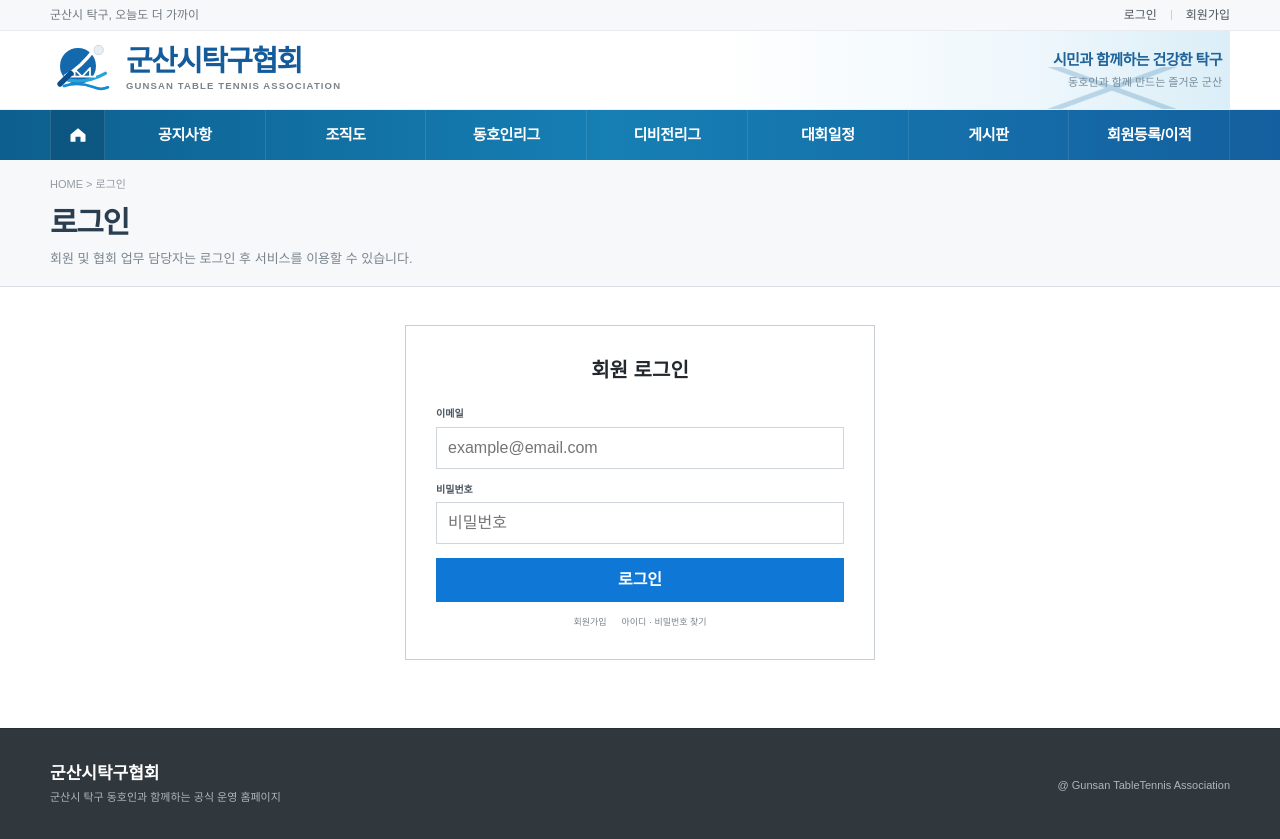
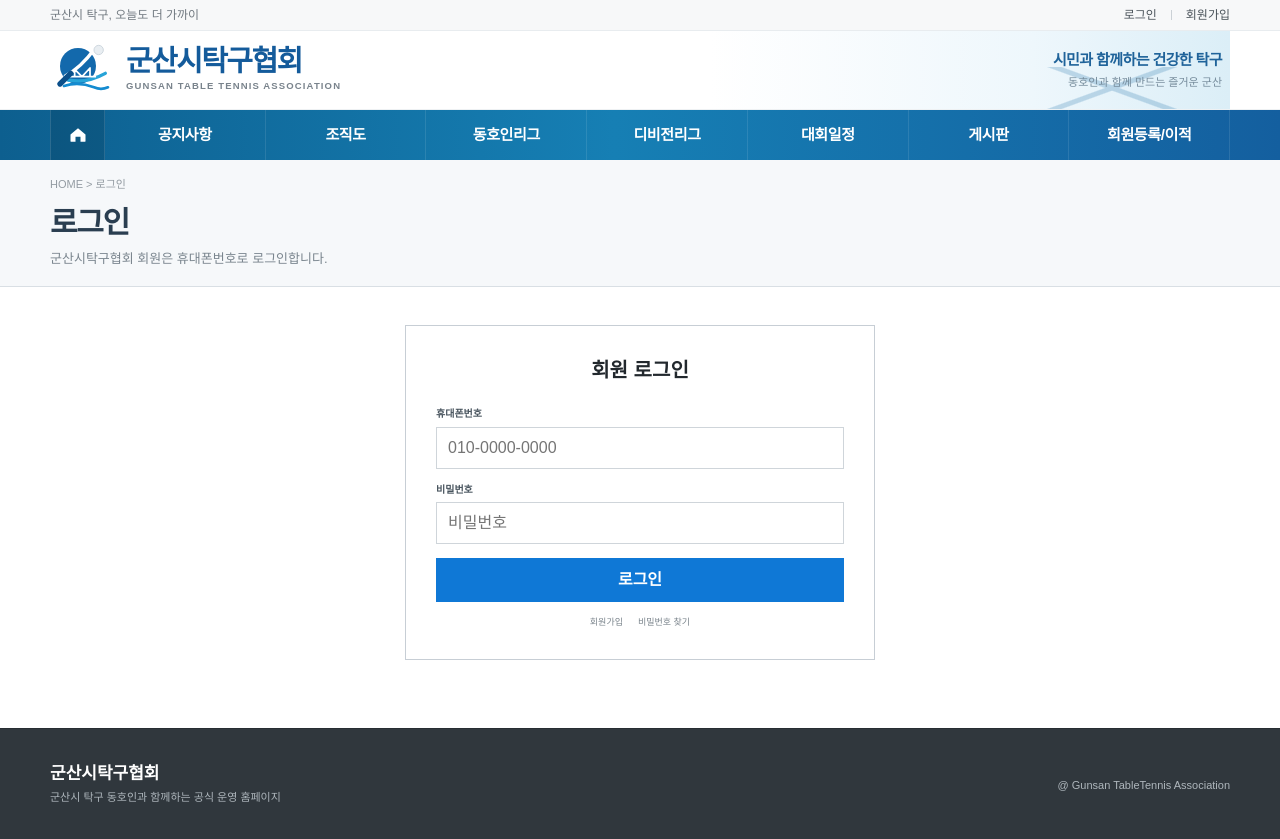
Before and after one commit to Aprasaks/gunsan-table-tennis-association, a Next.js app: page /login in a window 1280 px wide. Built offline with nearby package versions, Linux system fonts and the light colour scheme.

Commit message:
로그인을 휴대폰번호 기반으로 정리

```diff
--- a/src/app/login/page.tsx
+++ b/src/app/login/page.tsx
@@ -1,2 +1,34 @@
 import Link from 'next/link';
-export default function LoginPage(){return <><section className="subHero"><div className="siteShell subHeroInner"><span className="crumb">HOME &gt; 로그인</span><h1>로그인</h1><p>회원 및 협회 업무 담당자는 로그인 후 서비스를 이용할 수 있습니다.</p></div></section><div className="siteShell pageContent"><form className="loginWrap"><h2>회원 로그인</h2><div className="formRow"><label>이메일</label><input type="email" placeholder="example@email.com" /></div><div className="formRow"><label>비밀번호</label><input type="password" placeholder="비밀번호" /></div><button type="button" className="primaryAction">로그인</button><div className="loginLinks"><Link href="/signup">회원가입</Link><a href="#">아이디 · 비밀번호 찾기</a></div></form></div></>}
+
+export default function LoginPage() {
+  return (
+    <>
+      <section className="subHero">
+        <div className="siteShell subHeroInner">
+          <span className="crumb">HOME &gt; 로그인</span>
+          <h1>로그인</h1>
+          <p>군산시탁구협회 회원은 휴대폰번호로 로그인합니다.</p>
+        </div>
+      </section>
+
+      <div className="siteShell pageContent">
+        <form className="loginWrap">
+          <h2>회원 로그인</h2>
+          <div className="formRow">
+            <label htmlFor="phone">휴대폰번호</label>
+            <input id="phone" type="tel" inputMode="numeric" placeholder="010-0000-0000" autoComplete="tel" />
+          </div>
+          <div className="formRow">
+            <label htmlFor="password">비밀번호</label>
+            <input id="password" type="password" placeholder="비밀번호" autoComplete="current-password" />
+          </div>
+          <button type="button" className="primaryAction">로그인</button>
+          <div className="loginLinks">
+            <Link href="/signup">회원가입</Link>
+            <a href="#">비밀번호 찾기</a>
+          </div>
+        </form>
+      </div>
+    </>
+  );
+}
```
